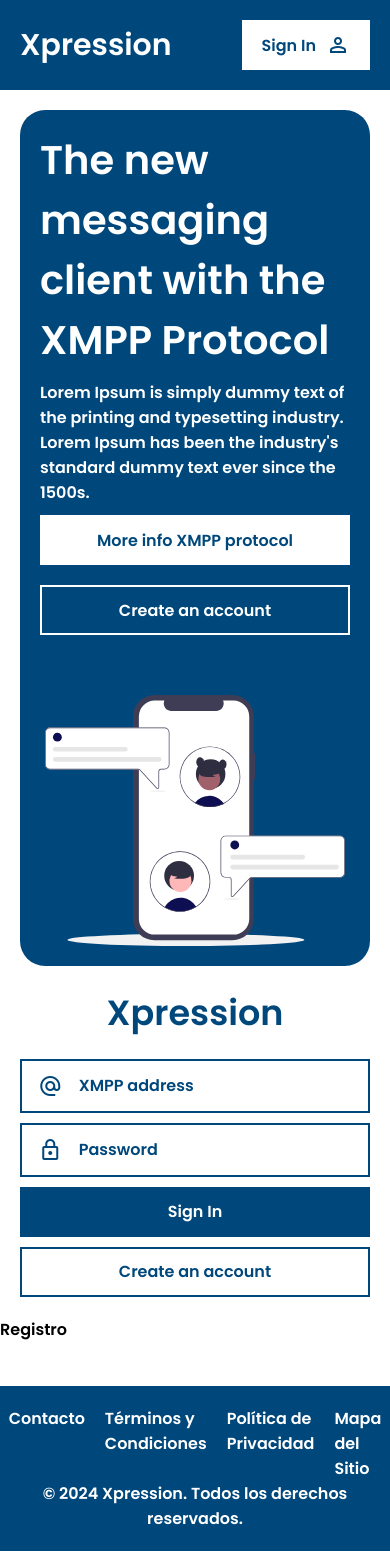
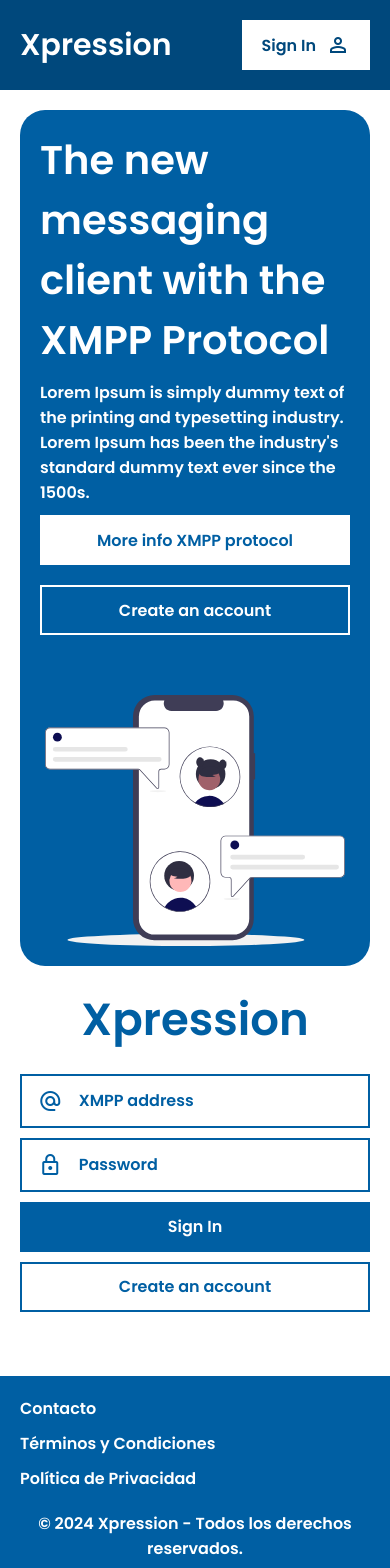
Before and after one commit to leonardosoplapuco/Xpression, a React (Create React App) app in the folder front-end/: page / in a window 390 px wide. Shown: the top 1568 px of the page. Built offline with nearby package versions, Linux system fonts and the light colour scheme.

Commit message:
Mod: Footer now is responsive and create he model base to the SingUp form

```diff
--- a/front-end/src/App/App.css
+++ b/front-end/src/App/App.css
@@ -22,7 +22,7 @@ body::-webkit-scrollbar{
 :root{
     --header: #00487c;
 
-    --color-one: #00487c;
+    --color-one: #005fa3;
     --color-two:#0e0e52;
     --white:#ffffff;
     --black:#222222;
--- a/front-end/src/Components/Footer/Footer.css
+++ b/front-end/src/Components/Footer/Footer.css
@@ -1,31 +1,41 @@
 .footer {
-    background: var(--header);
-    color: var(--white);
-    padding: 20px;
+    background: var(--color-one);
+    padding: 40px 20px;
+    display: grid;
+    grid-template-columns: 1fr;
+    gap: 10px;
 }
 
-.footer-menu ul {
-    list-style: none;
-    padding: 0;
-    margin: 0;
+.footer-menu ul{
+    width: 100%;
     display: flex;
     justify-content: center;
+    gap: 20px;
 }
 
-.footer-menu li {
-    margin: 0 10px;
+.footer-menu li a{
+    color: var(--white);
 }
 
-.footer-menu a {
-    color: var(--white);
-    text-decoration: none;
-    transition: color 0.3s ease;
+.footer-menu a:hover{
+    text-decoration: underline;
 }
 
-.footer-menu a:hover {
-    color: var(--accent);
+.footer-info{
+    text-align: center;
 }
 
-.footer-info {
-    text-align: center;
+.footer-info p{
+    color: var(--white);
 }
+
+@media screen and (max-width:600px){
+    .footer{
+        gap: 20px;
+        padding: 20px;
+    }
+    .footer-menu ul{
+        flex-direction: column;
+        gap: 10px;
+    }
+}
--- a/front-end/src/Components/Footer/Footer.js
+++ b/front-end/src/Components/Footer/Footer.js
@@ -6,14 +6,13 @@ function Footer() {
         <footer className="footer">
             <nav className="footer-menu">
                 <ul>
-                    <li><div>Contacto</div></li>
-                    <li><div>Términos y Condiciones</div></li>
-                    <li><div>Política de Privacidad</div></li>
-                    <li><div>Mapa del Sitio</div></li>
+                    <li><a href='#'>Contacto</a></li>
+                    <li><a href='#'>Términos y Condiciones</a></li>
+                    <li><a href='#'>Política de Privacidad</a></li>
                 </ul>
             </nav>
             <div className="footer-info">
-                <p>&copy; 2024 Xpression. Todos los derechos reservados.</p>
+                <p>&copy; 2024 Xpression - Todos los derechos reservados.</p>
             </div>
         </footer>
     );
--- a/front-end/src/Components/Login/Login.css
+++ b/front-end/src/Components/Login/Login.css
@@ -13,7 +13,7 @@
     align-items: center;
     justify-content: center;
     text-align: center;
-    font-size: 35px;
+    font-size: 45px;
     margin-bottom: 10px;
     color: var(--color-one);
 }
@@ -24,7 +24,6 @@
     display: flex;
     border: 2px solid var(--color-one);
     overflow: hidden;
-    /* border-radius: 50px; */
 }
 
 .login-section_icon{
@@ -45,7 +44,7 @@
 }
 
 .login-section_input::placeholder{
-    color: var(--header);
+    color: var(--color-one);
 }
 
 .submit{
@@ -57,7 +56,7 @@
     width: 100%;
     height: 50px;
     background: var(--white);
-    color: var(--header);
+    color: var(--color-one);
     border: 2px solid var(--color-one);
     transition: var(--transition-250ms-linear);
 }
--- a/front-end/src/Components/Login/Login.js
+++ b/front-end/src/Components/Login/Login.js
@@ -8,23 +8,23 @@ function Login() {
                 <h2>Xpression</h2>
 
                 <div className="login-section">
-                    <label htmlFor="Username" className="login-section_icon">
+                    <label htmlFor="XMPPAddressLogin" className="login-section_icon">
                         <span class="material-symbols-outlined">alternate_email</span>
                     </label>
-                    <input className="login-section_input" id="Username" placeholder="XMPP address"></input>
+                    <input type='email' className="login-section_input" id="XMPPAddressLogin" placeholder="XMPP address"></input>
                 </div>
                 <div className="login-section">
-                    <label htmlFor="Password" className="login-section_icon">
+                    <label htmlFor="PasswordLogin" className="login-section_icon">
                         <span class="material-symbols-outlined">lock</span>
                     </label>
-                    <input className="login-section_input" id="Password" placeholder="Password"></input>
+                    <input type='password' className="login-section_input" id="PasswordLogin" placeholder="Password"></input>
                 </div>
 
                 <button type="submit button-link" className="submit button-link" id="Login-submit">Sign In</button>
 
-                <a href="/" className="button-link login-signUp_link">
+                <button className="button-link login-signUp_link">
                     <span className='button-link_text'>Create an account</span>
-                </a>
+                </button>
             </form>
         </div>
     );
--- a/front-end/src/Components/SignUp/SignUp.css
+++ b/front-end/src/Components/SignUp/SignUp.css
@@ -0,0 +1,40 @@
+.signUp-bg{
+    position: fixed;
+    left: 0;
+    top: 0;
+    width: 100%;
+    height: 100vh;
+    background: rgba(0 0 0 / 0.5);
+    padding: 20px;
+    display: flex;
+    transition: var(--transition-250ms-linear);
+    opacity: 0;
+    pointer-events: none;
+    user-select: none;
+}
+
+.signUp-bg.active{
+    opacity: 1;
+    pointer-events: unset;
+    user-select: unset;
+}
+
+.signUp{
+    margin: auto;
+    width: 100%;
+    max-width: 450px;
+    padding: 20px;
+    background: var(--white);
+}
+
+.signUp p{
+    width: 100%;
+    text-align: center;
+    color: var(--color-one);
+}
+
+.signUp-cancel{
+    background: var(--white);
+    border: 2px solid var(--color-one);
+    color: var(--color-one);
+}
--- a/front-end/src/Components/SignUp/SignUp.js
+++ b/front-end/src/Components/SignUp/SignUp.js
@@ -1,11 +1,44 @@
-import React from 'react';
+import '../Login/Login.css'
+import './SignUp.css'
 
 function SignUp() {
-  return (
-    <div>
-      <h2>Registro</h2>
-    </div>
-  );
+    return (
+        <div className='signUp-bg'>
+            <form className='login signUp'>
+                <h2>Xpression</h2>
+                <p>Create a account in our XMPP server</p>
+
+                <div className="login-section">
+                    <label htmlFor="Username" className="login-section_icon">
+                        <span class="material-symbols-outlined">person</span>
+                    </label>
+                    <input className="login-section_input" id="Username" placeholder="Username"></input>
+                </div>
+                <div className="login-section">
+                    <label htmlFor="XMPPAdrressSignUP" className="login-section_icon">
+                        <span class="material-symbols-outlined">alternate_email</span>
+                    </label>
+                    <input className="login-section_input" id="XMPPAdrressSignUP" placeholder="username@bryanyep.com"></input>
+                </div>
+                <div className="login-section">
+                    <label htmlFor="PasswordSignUp" className="login-section_icon">
+                        <span class="material-symbols-outlined">lock</span>
+                    </label>
+                    <input className="login-section_input" id="PasswordSignUp" placeholder="Create a password"></input>
+                </div>
+                <div className="login-section">
+                    <label htmlFor="PasswordConfirmSignUp" className="login-section_icon">
+                        <span class="material-symbols-outlined">lock</span>
+                    </label>
+                    <input className="login-section_input" id="PasswordConfirmSignUp" placeholder="Confirm password"></input>
+                </div>
+
+                <button type="submit" className="submit button-link" id="SignUpSubmit">Sign Up</button>
+
+                <button className="button-link signUp-cancel">Cancel</button>
+            </form>
+        </div>
+    );
 }
 
 export default SignUp;
```
